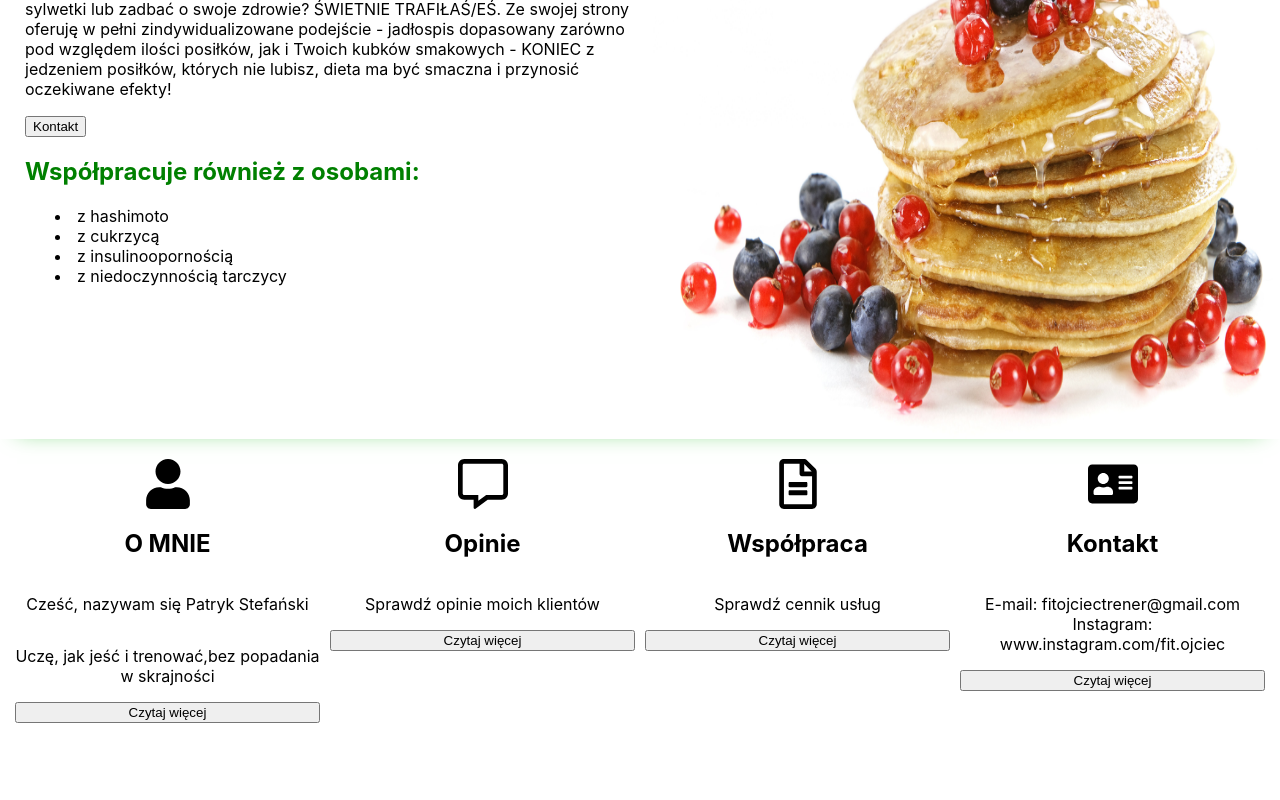
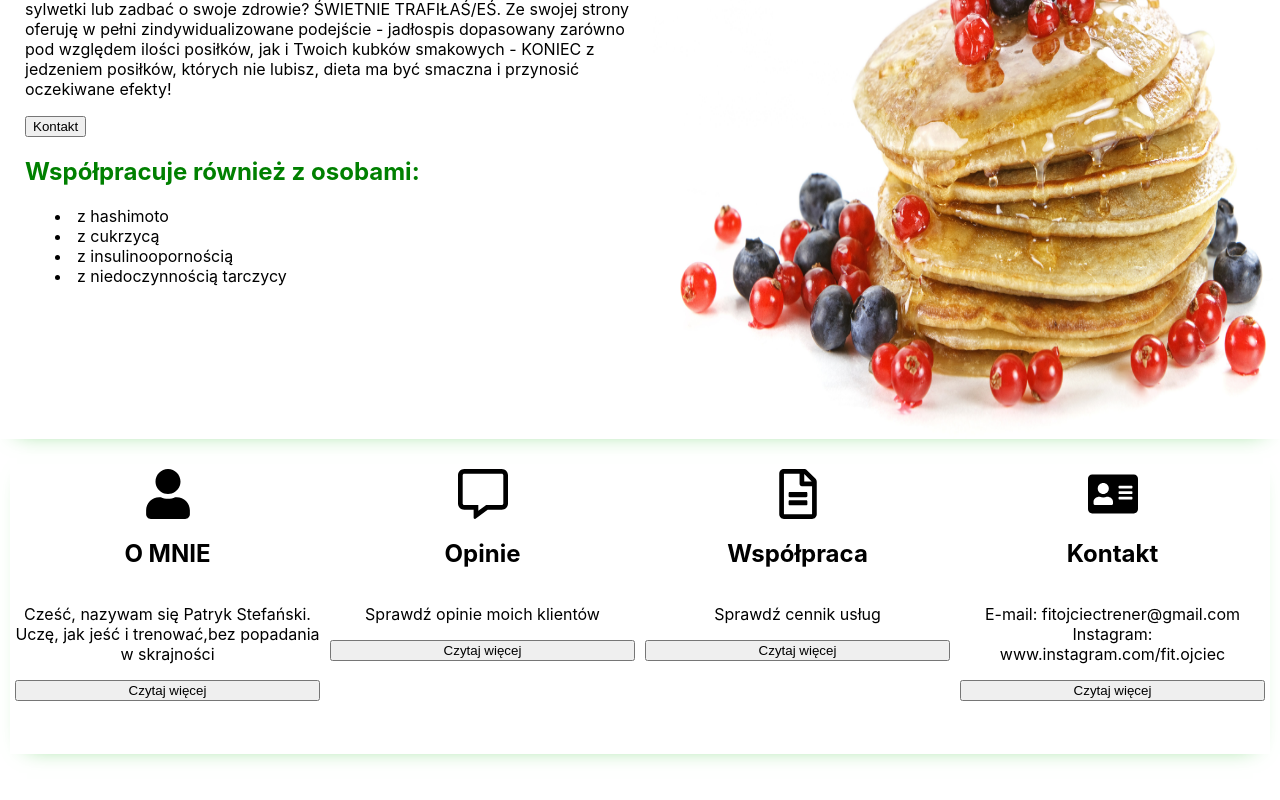
Before and after one commit to jsgostkowski/personal_trainer, a React (Create React App) app: page / in a window 1280 px wide. Shown: the part 276-1076 px from the top of the page. Before the commit the page ends 1030 px from the top, so only its background shows below. Built offline with nearby package versions, Linux system fonts and the light colour scheme.

Commit message:
repair bugs with styled offer

```diff
--- a/src/App.js
+++ b/src/App.js
@@ -1,6 +1,7 @@
 import { Navigation } from "./components/Navbar/Navigation";
 import { MainSection } from "./components/Main/MainSection";
 import { OfferSection } from "./components/Offer/OfferSection";
+import { AboutMe } from "./components/About_Me/AboutMe";
 
 function App() {
   return (
@@ -8,6 +9,7 @@ function App() {
       <Navigation />
       <MainSection />
       <OfferSection />
+      <AboutMe />
     </div>
   );
 }
--- a/src/components/About_Me/AboutMe.js
+++ b/src/components/About_Me/AboutMe.js
@@ -1,5 +1,6 @@
 import React from "react";
+import { StyledAboutMe } from "../UI/StyledAboutMe";
 
 export const AboutMe = () => {
-  return <div>AboutMe</div>;
+  return <StyledAboutMe />;
 };
--- a/src/components/UI/StyledOffer.js
+++ b/src/components/UI/StyledOffer.js
@@ -10,8 +10,11 @@ import {
 const Section = styled.div`
   display: flex;
   justify-content: space-between;
-  margin: 10px;
-  margin-top: 5px;
+  margin: 15px 10px 0px 10px;
+
+  webkit-box-shadow: 0px 9px 22px -17px rgba(108, 209, 108, 1);
+  moz-box-shadow: 0px 9px 22px -17px rgba(108, 209, 108, 1);
+  box-shadow: 0px 9px 22px -17px rgba(108, 209, 108, 1);
 `;
 
 const StyledVariant = styled.div`
@@ -39,8 +42,11 @@ export const StyledOffer = () => {
         </StyledOfferIconAboutMe>
 
         <h2>O MNIE</h2>
-        <p>Cześć, nazywam się Patryk Stefański</p>
-        <p>Uczę, jak jeść i trenować,bez popadania w skrajności</p>
+        <p>
+          Cześć, nazywam się Patryk Stefański. Uczę, jak jeść i trenować,bez
+          popadania w skrajności
+        </p>
+
         <button>Czytaj więcej</button>
       </StyledVariant>
       <StyledVariant>
```
